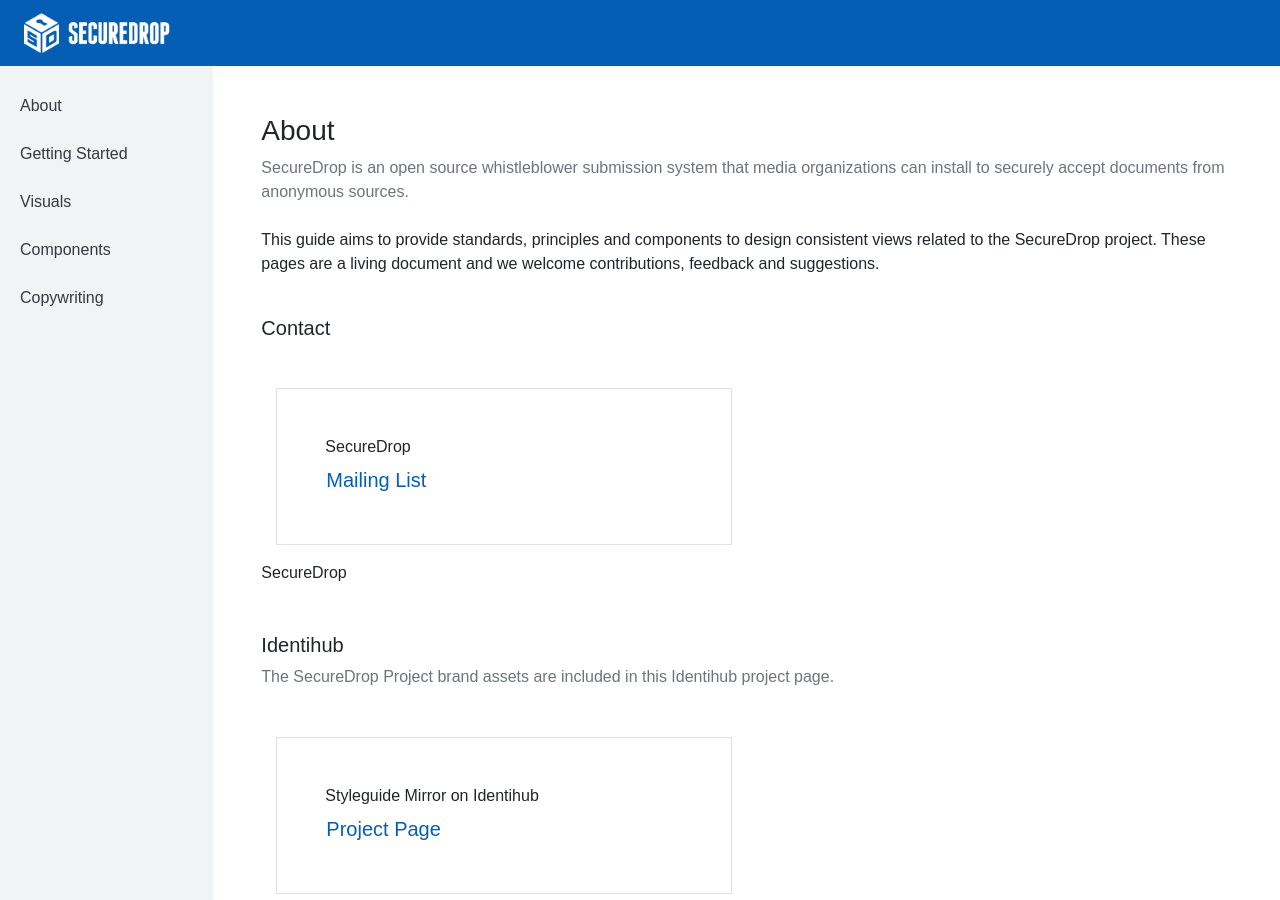
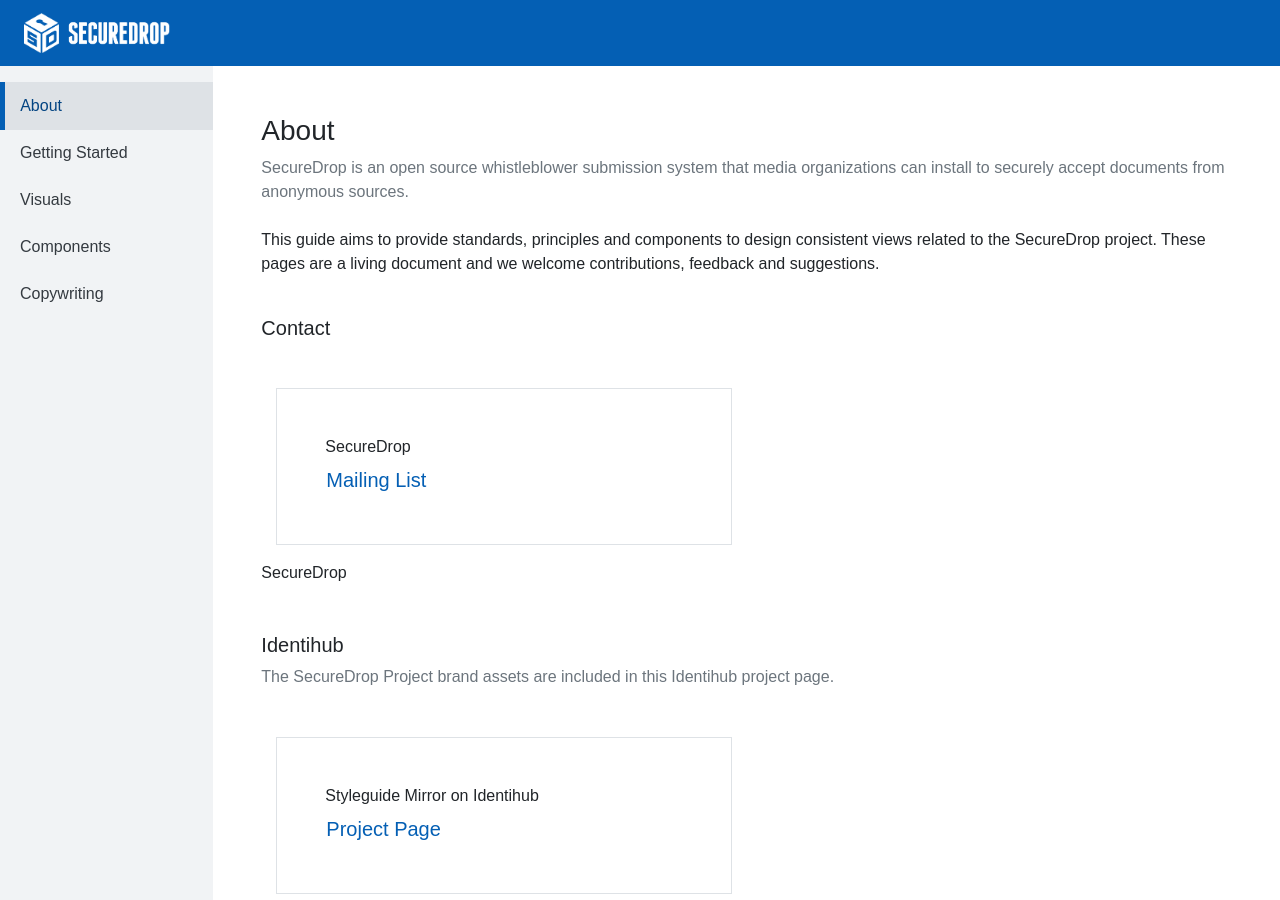
Before and after one commit to freedomofpress/securedrop-styleguide, a Jekyll site: the page built from index.md, in a window 1280 px wide and 900 px high. Built offline with Jekyll 4.4.1, drawn with Linux system fonts in a browser that asks for light colours; some web fonts are replaced.

Commit message:
reverted left sidebar link states

```diff
--- a/_includes/navbar_side.html
+++ b/_includes/navbar_side.html
@@ -1,23 +1,23 @@
 <div class="sidebar {{include.sidebarClassName}}" id="sidebar1">
   <ul class="col-md-2 col-sm-16 col-xs-12 p-0 list-group pt-3">
-    <a href="{{site.baseurl}}/" class="sidebar__link__darkGray">
-      <li class="list-group-item rb-main-sidebar">About</li>
-    </a>
+    <li class="list-group-item rb-main-sidebar">
+        <a href="{{site.baseurl}}/" class="sidebar__link__darkGray">About</a>
+    </li>
 
-    <a href="{{site.baseurl}}/getting-started/" class="sidebar__link__darkGray">
-      <li class="list-group-item rb-main-sidebar">Getting Started</li>
-    </a>
+    <li class="list-group-item rb-main-sidebar">
+        <a href="{{site.baseurl}}/getting-started/" class="sidebar__link__darkGray">Getting Started</a>
+    </li>
 
-    <a href="{{site.baseurl}}/visuals/" class="sidebar__link__darkGray">
-      <li class="list-group-item rb-main-sidebar">Visuals</li>
-    </a>
+    <li class="list-group-item rb-main-sidebar">
+        <a href="{{site.baseurl}}/visuals/" class="sidebar__link__darkGray">Visuals</a>
+    </li>
 
-    <a href="{{site.baseurl}}/components/" class="sidebar__link__darkGray">
-      <li class="list-group-item rb-main-sidebar">Components</li>
-    </a>
+    <li class="list-group-item rb-main-sidebar">
+        <a href="{{site.baseurl}}/components/" class="sidebar__link__darkGray">Components</a>
+    </li>
 
-    <a href="{{site.baseurl}}/copywriting/" class="sidebar__link__darkGray">
-      <li class="list-group-item rb-main-sidebar">Copywriting</li>
-    </a>
+    <li class="list-group-item rb-main-sidebar">
+        <a href="{{site.baseurl}}/copywriting/" class="sidebar__link__darkGray">Copywriting</a>
+    </li>
   </ul>
 </div>
```
Also changed, not shown: 6 other files.
